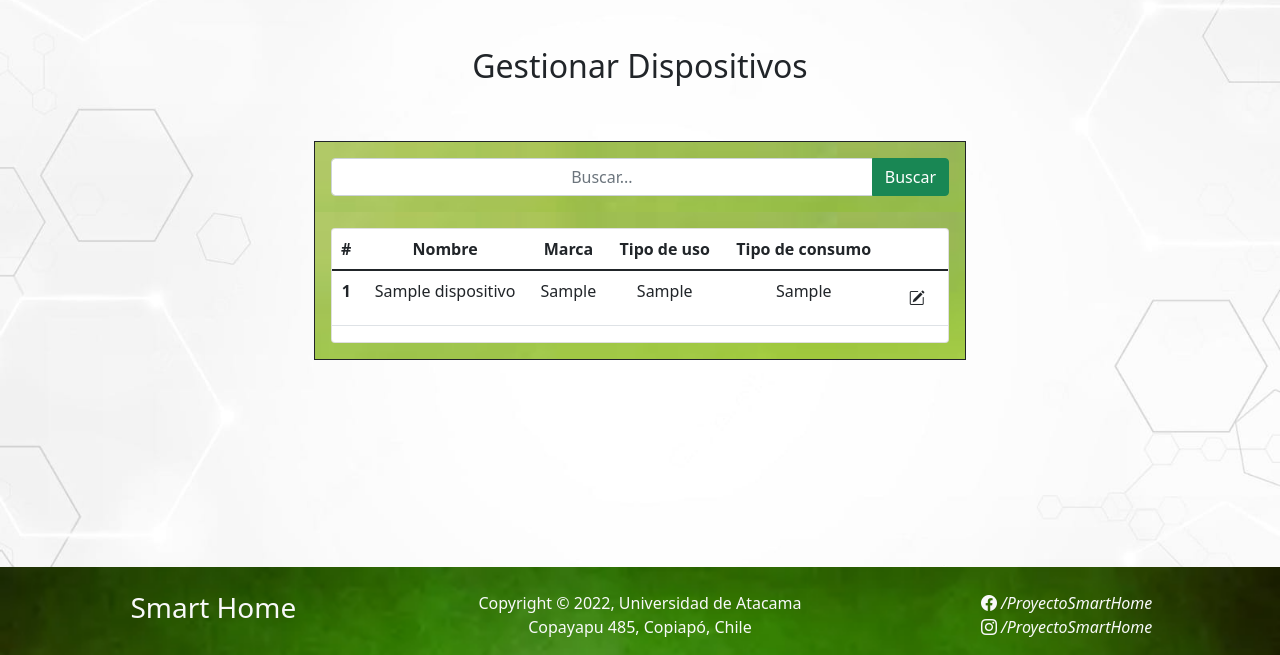
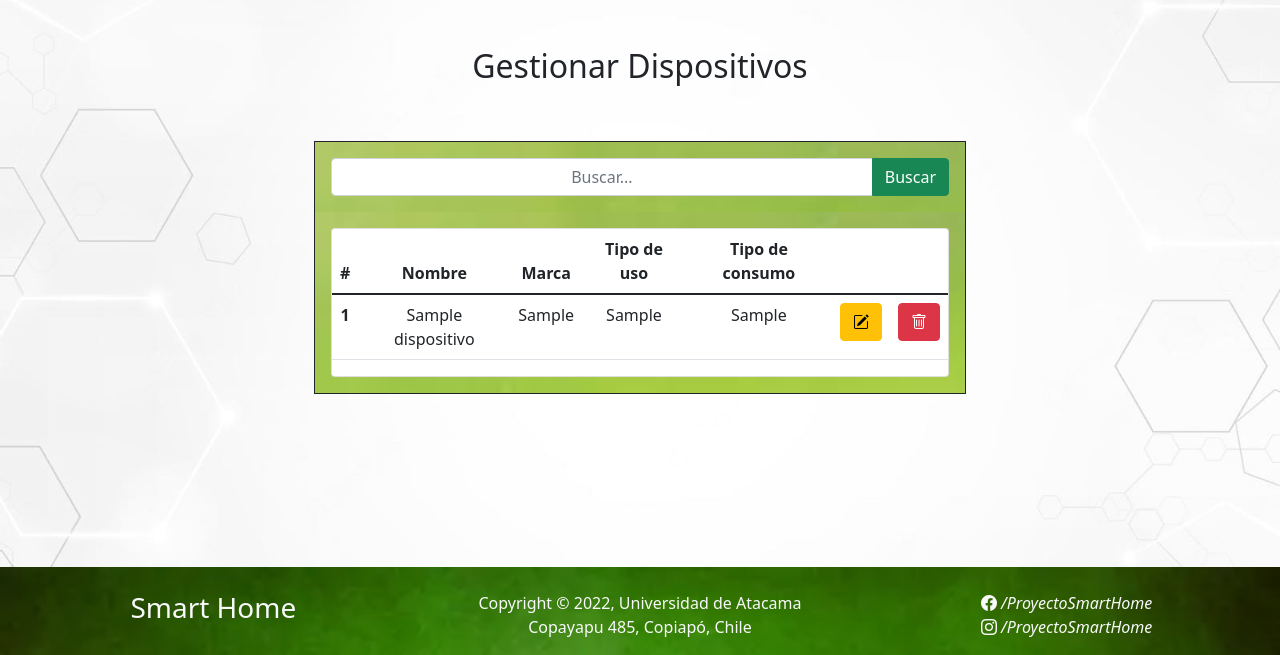
Before and after one commit to Joselo333/smarthome, a PHP site: page /vistas/gui/gestion_dispositivo.php?id=1 in a window 1280 px wide. Shown: the part 145-800 px from the top of the page. Run offline with PHP 8.4, Linux system fonts and the light colour scheme; tables that the repository leaves empty or names only in its code hold one stand-in row (values such as "Sample post"); some libraries are stand-ins or nearby versions.

Commit message:
cambios orientados al CRUD

```diff
--- a/controladores/validacion.php
+++ b/controladores/validacion.php
@@ -1,8 +1,8 @@
 <?php
     include('../mer/conexion.php');
     $con=conectar();
-    $correo=$_GET['correo'];
-    $clave=$_GET['clave'];
+    $correo=$_POST['correo'];
+    $clave=$_POST['clave'];
 
     session_start();
     $_SESSION['correo']=$correo;
--- a/vistas/gui/gestion_dispositivo.php
+++ b/vistas/gui/gestion_dispositivo.php
@@ -6,8 +6,8 @@
   <?php require('menu_lateral.php') ?>
   <?php
 
-    $sql="SELECT * FROM dispositivos";
-    $query1=mysqli_query($con,$sql);
+    $sql1="SELECT * FROM dispositivos";
+    $query1=mysqli_query($con,$sql1);
 
 ?>
   <div class="row">
@@ -21,14 +21,7 @@
             <h2 class="text-center">Gestionar Dispositivos<h2>
           </div>
         </div>
-        <!-- Botones crud -->
-        <div class="row">
-          <div class="col-md-5"></div>
-          <div class="row my-4 ">
-
-          </div>
-          <div class="col-md-4"></div>
-        </div>
+        <br><br>
         <!-- Barra de búsqueda -->
         <div class="row">
           <div class="col-md-3"></div>
@@ -66,32 +59,27 @@
                     <td><?php echo $row['marca'] ?></td>
                     <td><?php echo $row['uso'] ?></td>
                     <td><?php echo $row['consumo'] ?></td>
-                    <td><a class = "btn"><i class="bi bi-pencil-square"></i></a>
+                    <td>
+
+                      <button type="button" data-id="<?php echo $row['id'] ?>" class="btn btn-warning editarBtn" data-bs-toggle="modal" data-bs-target="#editarDisp">
+                        <i class="bi bi-pencil-square"></i>
+                      </button>
+                    </td>
+                    <td>
+                      <button type="button" class="btn btn-danger borrarBtn" data-bs-toggle="modal" data-bs-target="#borrarDisp">
+                        <i class="bi bi-trash"></i>
+                      </button>
+                    </td>
                   </tr>
-
                   <?php
+                      }
                     }
-                  }
-                  ?>
-                  <!-- <tr>
-                    <th scope="row">2</th>
-                    <td>Oster</td>
-                    <td>Microondas</td>
-                    <td>Menor a 5 minutos</td>
-                    <td>Alto</td>
-                  </tr>
-                  <tr>
-                    <th scope="row">3</th>
-                    <td>Mademsa</td>
-                    <td>Lavadora</td>
-                    <td>Cada 4 días</td>
-                    <td>Alto</td>
-                  </tr> -->
+                    ?>
                 </tbody>
               </table>
             </div>
           </div>
-
+          <?php require('modal_CRUD.php') ?>
         </div>
     </div>
   </div>
--- a/vistas/gui/inicio_sesion.php
+++ b/vistas/gui/inicio_sesion.php
@@ -16,7 +16,7 @@
     </div>
 
     <div class="row">
-       <form id="login" action="../../controladores/validacion.php" method="get">
+       <form id="login" action="../../controladores/validacion.php" method="post">
             <div class="col col-lg-12 col-12 border border-2 border-dark fondo-grupo px-2">
                 <br>
                 <label for="input-email">
--- a/vistas/gui/menu.php
+++ b/vistas/gui/menu.php
@@ -5,7 +5,7 @@
     <div class="row p-5">
         <div id="mover0" class=""></div>
         <div id="content0" class="col col-12 p-5 min-vh-100 border border-dark p-5 fondo-grupo shadow-lg p-3 mb-5 bg-body rounded">
-            <iframe src="https://app.dashboard.smartelectric.cl/d/wQY8dn6nz/dispositivos-energia?orgId=1&var-device=itcity-smt-1&from=now-5m&to=now&refresh=5s&theme=light"
+            <iframe src="https://app.dashboard.smartelectric.cl/d/SmartCity/dispositivos-smartcity?orgId=1&refresh=5s&from=now-5m&to=now&theme=light"
             class="w-100 h-100" frameborder="0"></iframe>
         </div>
     </div>
--- /dev/null
+++ b/vistas/gui/modal_CRUD.php
@@ -0,0 +1,69 @@
+
+<!-- MODAL DE EDITAR DISPOSITIVO -->
+<div class="modal fade" id="editarDisp" data-bs-backdrop="static" data-bs-keyboard="false" tabindex="-1" aria-labelledby="editarDispTitulo" aria-hidden="true">
+  <div class="modal-dialog modal-dialog-centered">
+    <div class="modal-content">
+      <div class="modal-header">
+        <h1 class="modal-title fs-5" id="editarDispTitulo">Editar Dispositivo</h1>
+        <button type="button" class="btn-close" data-bs-dismiss="modal" aria-label="Close"></button>
+      </div>
+      <div class="modal-body">
+      <form>
+        <div class="mb-3">
+          <label for="nombreDisp" class="form-label">Nombre:</label>
+          <input type="Text" class="form-control" id="nombreDisp" value="[debe ir nombre de dispositivo]">
+        </div>
+        <div class="mb-3">
+          <label for="marcaDisp" class="form-label">Marca:</label>
+          <input type="Text" class="form-control" id="marcaDisp" value="[debe ir marca de dispositivo]">
+        </div>
+        <div class="mb-3">
+          <label for="usoDisp" class="form-label">Tipo de Uso:</label>
+          <input type="Text" class="form-control" id="usoDisp" value="[debe ir tipo de uso de dispositivo]">
+        </div>
+        <div class="mb-3">
+          <label for="consumoDisp" class="form-label">Tipo de Consumo:</label>
+          <select class="form-select" id="consumoDisp">
+            <option selected>[debe ir tipo de consumo de dispositivo]</option>
+            <option>Ocasional</option>
+            <option>Prolongado</option>
+            <option>Permanente</option>
+          </select>
+        </div>
+      </form>
+      </div>
+      <div class="modal-footer">
+        <button type="button" class="btn btn-secondary" data-bs-dismiss="modal">Cancelar</button>
+        <button type="submit" class="btn btn-success">Editar</button>
+      </div>
+    </div>
+  </div>
+</div>
+
+
+
+<!--MODAL DE BORRAR DISPOSITIVO -->
+<div class="modal fade" id="borrarDisp" data-bs-backdrop="static" data-bs-keyboard="false" tabindex="-1" aria-labelledby="borrarDispTitulo" aria-hidden="true">
+  <div class="modal-dialog modal-dialog-centered">
+    <div class="modal-content">
+      <div class="modal-header">
+        <h1 class="modal-title fs-5" id="borrarDispTitulo">¿Seguro que desea eliminar el dispositivo?</h1>
+        <button type="button" class="btn-close" data-bs-dismiss="modal" aria-label="Close"></button>
+      </div>
+      <div class="modal-body">
+        <div class="row text-center">
+          <div class="col-12">
+            <h5>Dispositivo: [debe ir nombre de dispositivo]</h5>
+          </div>
+          <div class="col-12">
+            <h5>Marca: [debe ir marca de dispositivo]</h5>
+          </div>
+        </div>
+      </div>
+      <div class="modal-footer">
+        <button type="button" class="btn btn-secondary" data-bs-dismiss="modal">Cancelar</button>
+        <button type="button" class="btn btn-danger">Eliminar</button>
+      </div>
+    </div>
+  </div>
+</div>
--- a/vistas/gui/modal_edicion.php
+++ /dev/null
@@ -1,3 +0,0 @@
-<div class="modal-dialog modal-dialog-centered">
-  ...
-</div>
```
